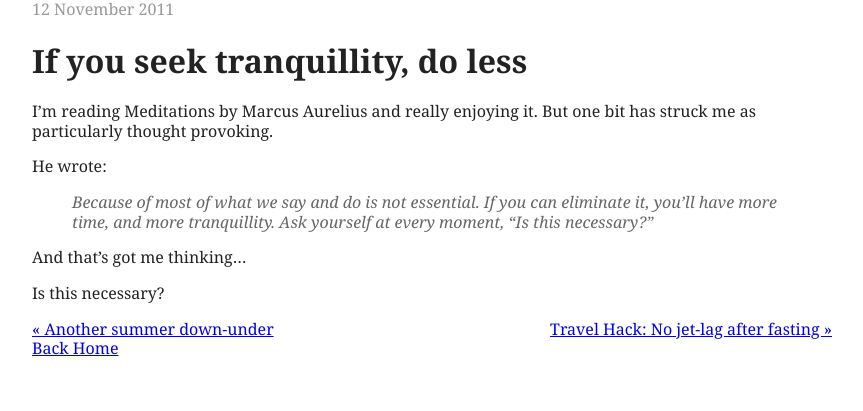
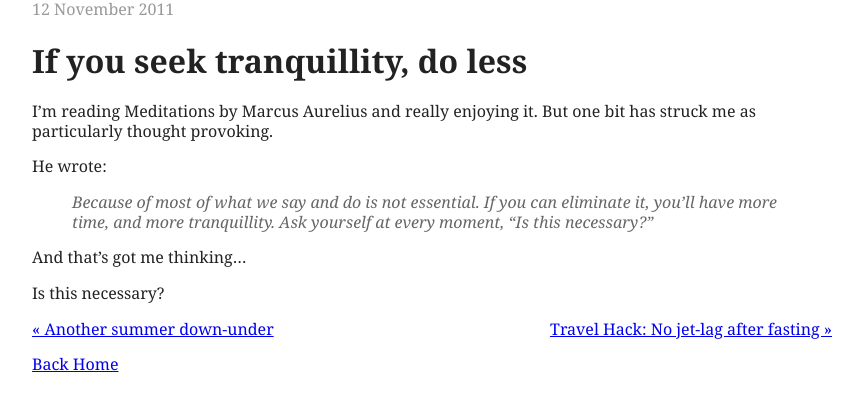
Before and after one commit to hairykiwi/blogtemplate, a Jekyll site: the page built from _posts/2011-11-12-if-you-seek-tranquillity-do-less.md, in a window 1280 px wide. Shown: the top 411 px of the page, without its empty margins (208-1071 px from the left). Built offline with Jekyll 4.4.1, drawn with Linux system fonts in a browser that asks for light colours.

Commit message:
nextprev styles

```diff
--- a/_layouts/post.html
+++ b/_layouts/post.html
@@ -26,9 +26,11 @@ layout: layout
         {% endif %}
     </div>
 
+    <div class="clearall"></div>
+
 </div>
 
-        <p class="clearall"><a href="/" rel="author">Back Home</a></p>
+        <p><a href="/" rel="author">Back Home</a></p>
 
     </div>
 </div>
--- a/css/davebeer.css
+++ b/css/davebeer.css
@@ -74,7 +74,7 @@ header {float: left; display: none;}
 .related ul {list-style-type: none; margin: 0; padding: 0;}
 .related ul li span {float:right;}
 blockquote {font-style: italic; color: #666;}
-.nextprev {margin-bottom: 1em;}
+.nextprev {}
 .nextprev .next {float: right; text-align: right;}
 .nextprev .prev {float: left;}
 .clearall {clear: both;}
```
